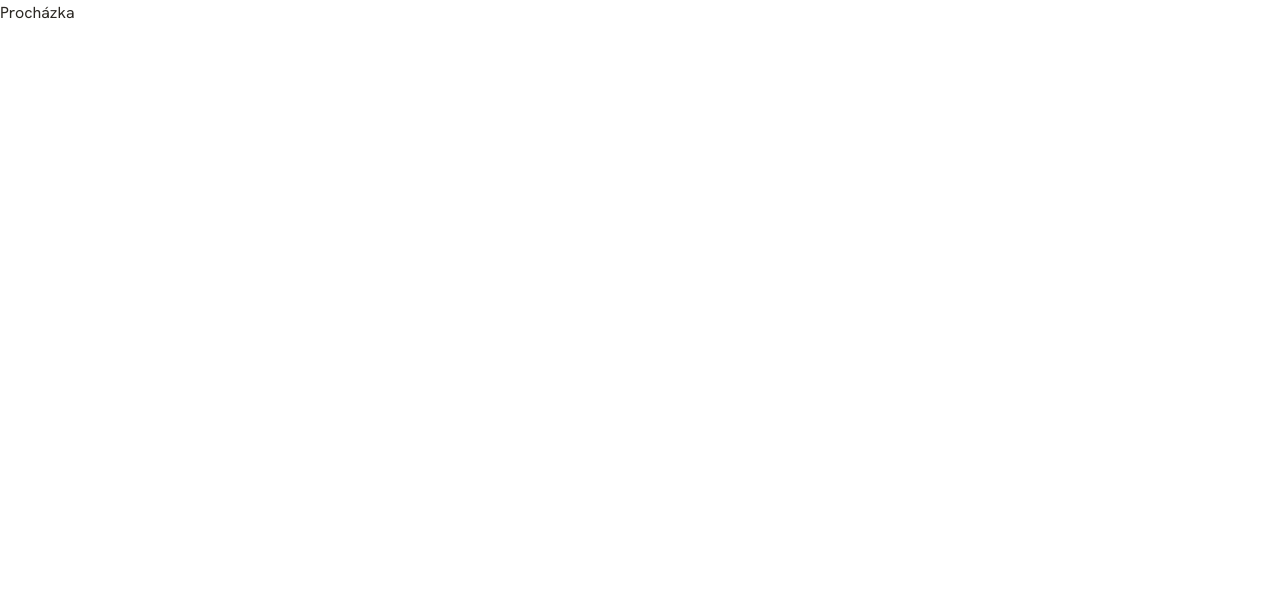
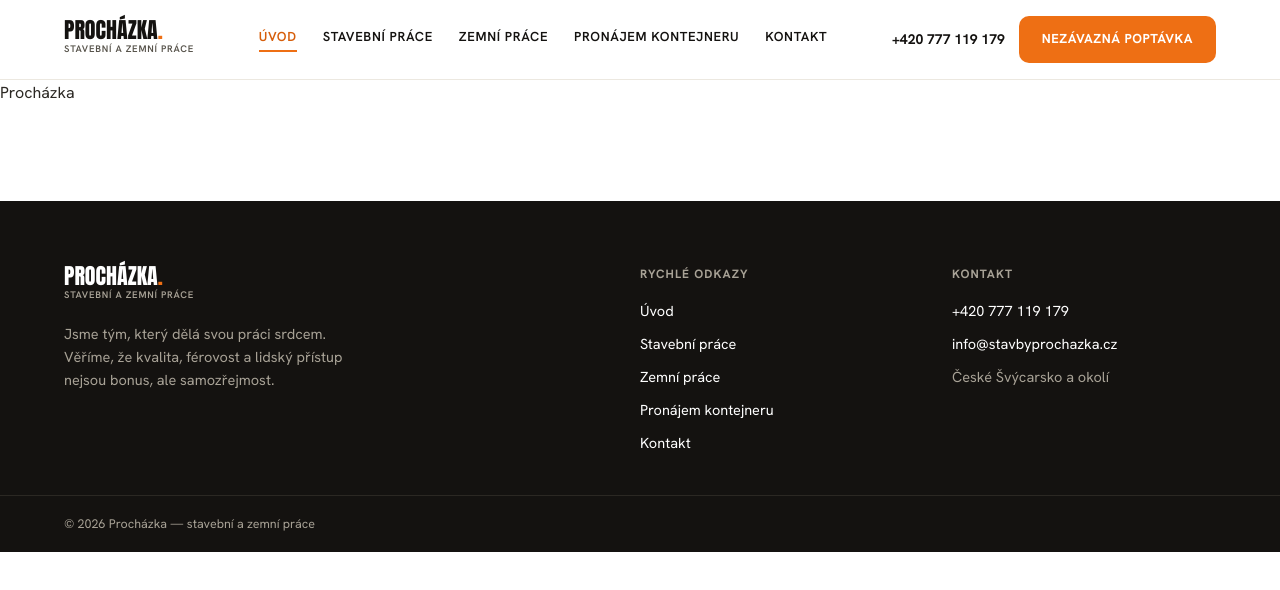
Before and after one commit to Honzeenek/prochazka-construction, a Next.js app: page / in a window 1280 px wide. Shown: the top 590 px of the page. Built offline with nearby package versions, Linux system fonts and the light colour scheme.

Commit message:
feat: add Nav, Footer, Wordmark, Photo layout components
Co-Authored-By: Claude Fable 5 <noreply@anthropic.com>

```diff
--- a/src/app/layout.tsx
+++ b/src/app/layout.tsx
@@ -1,6 +1,8 @@
 import './globals.css';
 import type { Metadata } from 'next';
 import { Anton, Hanken_Grotesk } from 'next/font/google';
+import { Nav } from '@/components/layout/Nav';
+import { Footer } from '@/components/layout/Footer';
 
 const anton = Anton({ weight: '400', subsets: ['latin', 'latin-ext'], variable: '--font-anton', display: 'swap' });
 const hanken = Hanken_Grotesk({ weight: ['400', '500', '600', '700'], subsets: ['latin', 'latin-ext'], variable: '--font-hanken', display: 'swap' });
@@ -23,7 +25,11 @@ export default function RootLayout({ children }: { children: React.ReactNode })
           href={`https://fonts.googleapis.com/css2?family=Material+Symbols+Rounded:opsz,wght,FILL,GRAD@24,400,1,0&icon_names=${ICONS}&display=block`}
         />
       </head>
-      <body>{children}</body>
+      <body>
+        <Nav />
+        {children}
+        <Footer />
+      </body>
     </html>
   );
 }
--- /dev/null
+++ b/src/components/layout/Footer.module.css
@@ -0,0 +1,68 @@
+.footer {
+  background: var(--surface-ink);
+  color: var(--text-on-ink);
+  margin-top: 96px;
+}
+
+.grid {
+  display: grid;
+  grid-template-columns: 2fr 1fr 1fr;
+  gap: 48px;
+  padding-top: 64px;
+  padding-bottom: 40px;
+}
+
+.blurb {
+  color: var(--ink-300);
+  font-size: 14.5px;
+  max-width: 38ch;
+  margin-top: 16px;
+}
+
+.head {
+  font-size: 12px;
+  font-weight: 700;
+  letter-spacing: 0.09em;
+  text-transform: uppercase;
+  color: var(--ink-300);
+  margin-bottom: 14px;
+}
+
+.col {
+  display: flex;
+  flex-direction: column;
+  gap: 10px;
+}
+
+.link {
+  color: #fff;
+  text-decoration: none;
+  font-size: 14.5px;
+}
+
+.link:hover {
+  color: var(--orange-300);
+}
+
+.muted {
+  color: var(--ink-300);
+  font-size: 14.5px;
+}
+
+.baseline {
+  border-top: 1px solid var(--ink-700);
+}
+
+.baselineInner {
+  padding-top: 18px;
+  padding-bottom: 18px;
+  font-size: 12.5px;
+  color: var(--ink-300);
+}
+
+@media (max-width: 720px) {
+  .grid {
+    grid-template-columns: 1fr;
+    gap: 32px;
+  }
+}
--- /dev/null
+++ b/src/components/layout/Footer.tsx
@@ -0,0 +1,42 @@
+import Link from 'next/link';
+import { Wordmark } from './Wordmark';
+import { site, nav } from '@/content/site';
+import styles from './Footer.module.css';
+
+export function Footer() {
+  return (
+    <footer className={styles.footer}>
+      <div className={`container ${styles.grid}`}>
+        <div>
+          <Wordmark onInk />
+          <p className={styles.blurb}>Jsme tým, který dělá svou práci srdcem. {site.values}</p>
+        </div>
+        <div>
+          <div className={styles.head}>Rychlé odkazy</div>
+          <div className={styles.col}>
+            {nav.map((l) => (
+              <Link key={l.href} href={l.href} className={styles.link}>
+                {l.label}
+              </Link>
+            ))}
+          </div>
+        </div>
+        <div>
+          <div className={styles.head}>Kontakt</div>
+          <div className={styles.col}>
+            <a href={site.phoneHref} className={styles.link}>
+              {site.phone}
+            </a>
+            <a href={`mailto:${site.email}`} className={styles.link}>
+              {site.email}
+            </a>
+            <span className={styles.muted}>{site.region}</span>
+          </div>
+        </div>
+      </div>
+      <div className={styles.baseline}>
+        <div className={`container ${styles.baselineInner}`}>© {site.foundedYear ? new Date().getFullYear() : ''} Procházka — stavební a zemní práce</div>
+      </div>
+    </footer>
+  );
+}
--- /dev/null
+++ b/src/components/layout/Nav.module.css
@@ -0,0 +1,110 @@
+.header {
+  border-bottom: 1px solid var(--line-soft);
+  background: var(--surface-page);
+  position: sticky;
+  top: 0;
+  z-index: 50;
+}
+
+.bar {
+  display: flex;
+  align-items: center;
+  justify-content: space-between;
+  padding-top: 16px;
+  padding-bottom: 16px;
+  gap: 24px;
+}
+
+.brand {
+  text-decoration: none;
+}
+
+.links {
+  display: flex;
+  gap: 26px;
+  align-items: center;
+}
+
+.link {
+  font-size: 13px;
+  font-weight: 600;
+  letter-spacing: 0.05em;
+  text-transform: uppercase;
+  text-decoration: none;
+  color: var(--ink-900);
+  border-bottom: 2px solid transparent;
+  padding-bottom: 3px;
+}
+
+.link:hover {
+  color: var(--brand-hover);
+}
+
+.link[data-active='true'] {
+  color: var(--brand-hover);
+  border-bottom-color: var(--brand);
+}
+
+.cta {
+  display: flex;
+  gap: 14px;
+  align-items: center;
+}
+
+.phone {
+  font-size: 14px;
+  font-weight: 700;
+  text-decoration: none;
+  color: var(--ink-900);
+  white-space: nowrap;
+}
+
+.burger {
+  display: none;
+  background: none;
+  border: none;
+  cursor: pointer;
+  color: var(--ink-900);
+  padding: 4px;
+}
+
+.panel {
+  display: none;
+}
+
+.panelLink {
+  text-transform: uppercase;
+  font-weight: 600;
+  letter-spacing: 0.05em;
+  font-size: 15px;
+  text-decoration: none;
+  color: var(--ink-900);
+  padding: 12px 0;
+  border-bottom: 1px solid var(--line-soft);
+}
+
+.panelLink[data-active='true'] {
+  color: var(--brand-hover);
+}
+
+.panelPhone {
+  font-weight: 700;
+  padding-top: 14px;
+  text-decoration: none;
+  color: var(--ink-900);
+}
+
+@media (max-width: 960px) {
+  .links,
+  .cta {
+    display: none;
+  }
+  .burger {
+    display: inline-flex;
+  }
+  .panel {
+    display: flex;
+    flex-direction: column;
+    padding: 8px var(--container-pad) 24px;
+  }
+}
--- /dev/null
+++ b/src/components/layout/Nav.tsx
@@ -0,0 +1,69 @@
+'use client';
+
+import { useState } from 'react';
+import Link from 'next/link';
+import { usePathname } from 'next/navigation';
+import { Button } from '@/components/ui/Button';
+import { Icon } from '@/components/ui/Icon';
+import { Wordmark } from './Wordmark';
+import { site, nav } from '@/content/site';
+import styles from './Nav.module.css';
+
+export function Nav() {
+  const pathname = usePathname();
+  const [open, setOpen] = useState(false);
+
+  return (
+    <header className={styles.header}>
+      <div className={`container ${styles.bar}`}>
+        <Link href="/" className={styles.brand} aria-label="Procházka — domů">
+          <Wordmark />
+        </Link>
+        <nav className={styles.links} aria-label="Hlavní navigace">
+          {nav.map((l) => (
+            <Link
+              key={l.href}
+              href={l.href}
+              className={styles.link}
+              data-active={pathname === l.href ? 'true' : undefined}
+            >
+              {l.label}
+            </Link>
+          ))}
+        </nav>
+        <div className={styles.cta}>
+          <a href={site.phoneHref} className={styles.phone}>
+            {site.phone}
+          </a>
+          <Button href="/kontakt">Nezávazná poptávka</Button>
+        </div>
+        <button
+          className={styles.burger}
+          aria-label={open ? 'Zavřít menu' : 'Otevřít menu'}
+          aria-expanded={open}
+          onClick={() => setOpen((v) => !v)}
+        >
+          <Icon name={open ? 'close' : 'menu'} />
+        </button>
+      </div>
+      {open && (
+        <div className={styles.panel}>
+          {nav.map((l) => (
+            <Link
+              key={l.href}
+              href={l.href}
+              className={styles.panelLink}
+              data-active={pathname === l.href ? 'true' : undefined}
+              onClick={() => setOpen(false)}
+            >
+              {l.label}
+            </Link>
+          ))}
+          <a href={site.phoneHref} className={styles.panelPhone}>
+            {site.phone}
+          </a>
+        </div>
+      )}
+    </header>
+  );
+}
--- /dev/null
+++ b/src/components/layout/Wordmark.module.css
@@ -0,0 +1,34 @@
+.wrap {
+  display: inline-block;
+  line-height: 1;
+}
+
+.name {
+  display: block;
+  font-family: var(--font-display);
+  font-size: 22px;
+  text-transform: uppercase;
+  color: var(--ink-900);
+}
+
+.dot {
+  color: var(--brand);
+}
+
+.sub {
+  display: block;
+  font-size: 9.5px;
+  font-weight: 600;
+  letter-spacing: 0.08em;
+  text-transform: uppercase;
+  color: var(--text-muted);
+  margin-top: 3px;
+}
+
+.wrap[data-ink='true'] .name {
+  color: #fff;
+}
+
+.wrap[data-ink='true'] .sub {
+  color: var(--ink-300);
+}
--- /dev/null
+++ b/src/components/layout/Wordmark.tsx
@@ -0,0 +1,11 @@
+import { site } from '@/content/site';
+import styles from './Wordmark.module.css';
+
+export function Wordmark({ onInk }: { onInk?: boolean }) {
+  return (
+    <span className={styles.wrap} data-ink={onInk ? 'true' : undefined}>
+      <span className={styles.name}>Procházka<span className={styles.dot}>.</span></span>
+      <span className={styles.sub}>{site.tagline}</span>
+    </span>
+  );
+}
```
Also changed, not shown: src/components/layout/Photo.module.css (added, +30 -0 lines), src/components/layout/Photo.tsx (added, +18 -0 lines), 1 other file (tests, documents, lock files or other folders).
